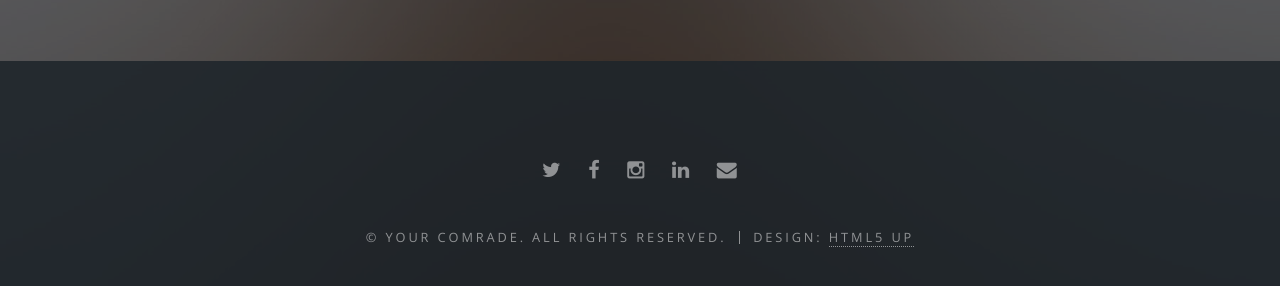
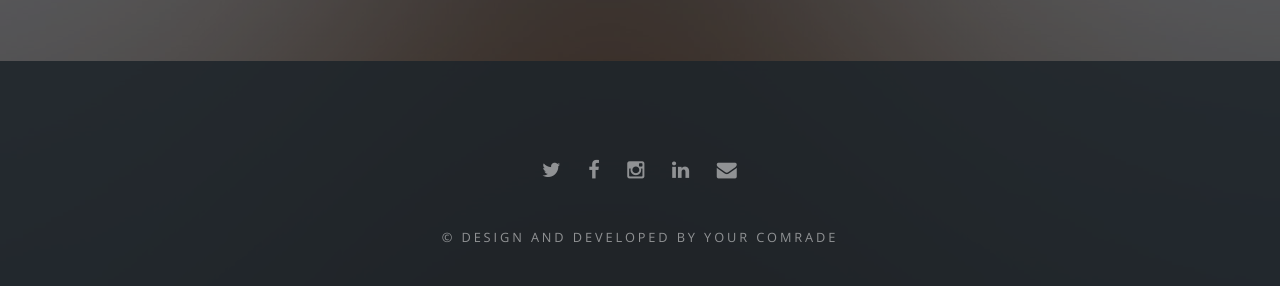
Before and after one commit to Gouranga02/Happy-Birthday-Situ, a plain HTML site: page index.html in a window 1280 px wide. Shown: the part 4776-5062 px from the top of the page. Drawn offline with nearby package versions, Linux system fonts and the light colour scheme.

Commit message:
Update index.html

```diff
--- a/index.html
+++ b/index.html
@@ -203,7 +203,7 @@
 							<li><a href="#" class="icon fa-envelope"><span class="label">Email</span></a></li>
 						</ul>
 						<ul class="copyright">
-							<li>&copy; Your Comrade. All rights reserved.</li><li>Design: <a href="http://html5up.net">HTML5 UP</a></li>
+							<li>&copy; Design and Developed by YOUR COMRADE</li>
 						</ul>
 					</footer>
 
```
